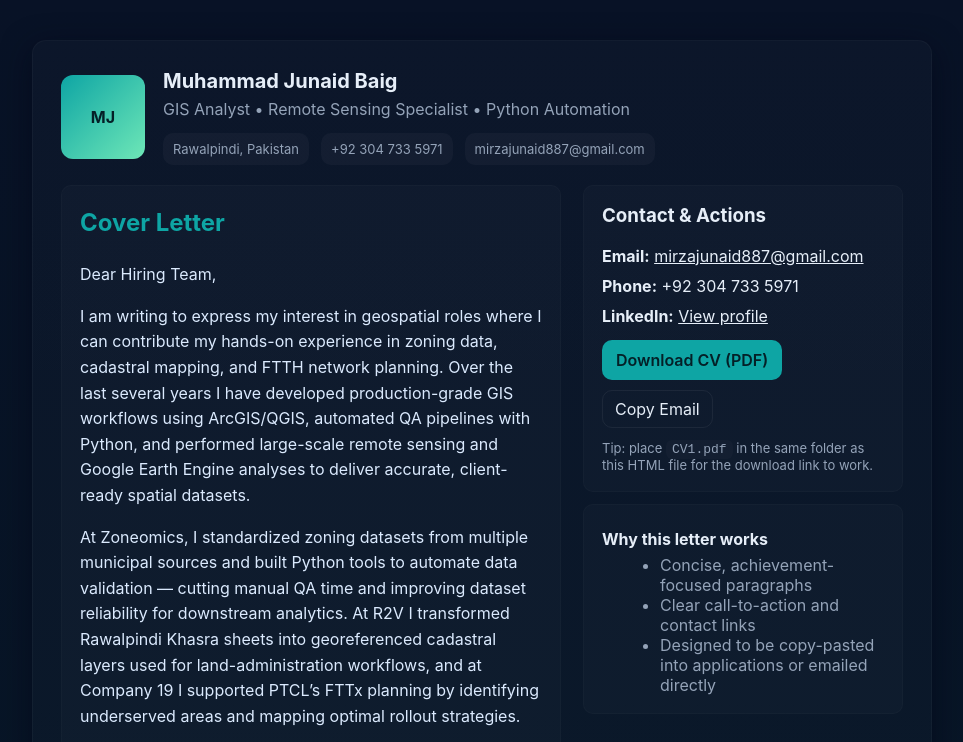
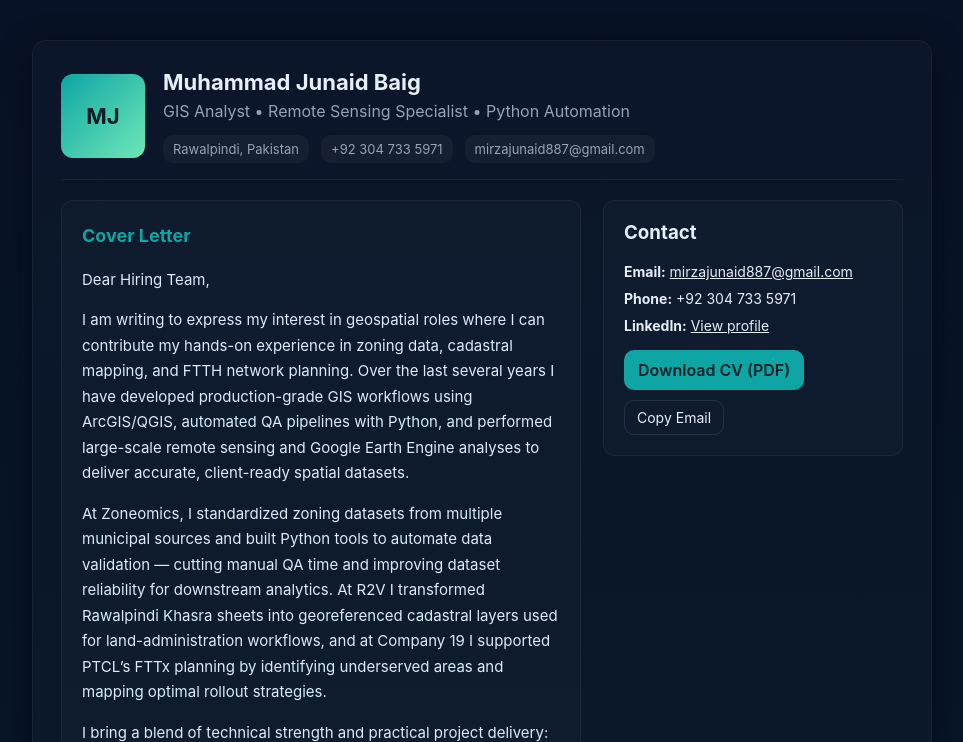
Before and after one commit to GIS-Gynix/Cover-Letter, a plain HTML site: page index.html in a window 1280 px wide. Shown: the top 742 px of the page, without its empty margins (158-1121 px from the left). Drawn offline with Linux system fonts and the light colour scheme.

Commit message:
Update index.html

```diff
--- a/index.html
+++ b/index.html
@@ -5,27 +5,131 @@
   <meta name="viewport" content="width=device-width,initial-scale=1" />
   <title>Muhammad Junaid Baig — Cover Letter</title>
   <style>
-    :root{--bg:#0f1724;--card:#0b1220;--accent:#0ea5a4;--muted:#94a3b8;--text:#e6eef8}
-    *{box-sizing:border-box}
-    body{margin:0;font-family:Inter,Segoe UI,Roboto,Helvetica,Arial,sans-serif;background:linear-gradient(180deg,#081226 0%, #071827 100%);color:var(--text);-webkit-font-smoothing:antialiased}
-    .wrap{max-width:900px;margin:40px auto;padding:28px;background:linear-gradient(180deg, rgba(255,255,255,0.02), rgba(255,255,255,0.01));border-radius:14px;border:1px solid rgba(255,255,255,0.03);box-shadow:0 8px 30px rgba(2,6,23,0.6)}
-    header{display:flex;align-items:center;gap:18px}
-    .avatar{width:84px;height:84px;border-radius:12px;background:linear-gradient(135deg,var(--accent),#6ee7b7);display:flex;align-items:center;justify-content:center;font-weight:700;color:#042027}
-    h1{margin:0;font-size:20px}
-    p.lead{margin:6px 0 14px;color:var(--muted)}
-    .meta{display:flex;gap:12px;flex-wrap:wrap;margin-top:8px}
-    .pill{background:rgba(255,255,255,0.03);padding:8px 10px;border-radius:10px;color:var(--muted);font-size:13px}
-    main{display:grid;grid-template-columns:1fr 320px;gap:22px;margin-top:20px}
-    .card{background:rgba(255,255,255,0.02);padding:18px;border-radius:10px;border:1px solid rgba(255,255,255,0.02)}
-    .cover{line-height:1.6;color:#dbeafe}
-    .cover h2{margin-top:0;color:var(--accent)}
-    aside{position:relative}
-    .contact-list{display:flex;flex-direction:column;gap:10px}
-    .btn{display:inline-block;padding:10px 14px;border-radius:10px;background:var(--accent);color:#042027;text-decoration:none;font-weight:600}
-    .ghost{background:transparent;border:1px solid rgba(255,255,255,0.06);color:var(--text);padding:8px 12px;border-radius:10px;text-decoration:none}
-    footer{margin-top:18px;text-align:center;color:var(--muted);font-size:13px}
-    code{background:rgba(255,255,255,0.02);padding:2px 6px;border-radius:6px}
-    @media (max-width:820px){main{grid-template-columns:1fr}aside{order:-1}}
+    :root {
+      --bg:#0f1724;
+      --card:#0b1220;
+      --accent:#0ea5a4;
+      --muted:#94a3b8;
+      --text:#e6eef8;
+    }
+    * { box-sizing:border-box; }
+    body {
+      margin:0;
+      font-family:Inter,Segoe UI,Roboto,Helvetica,Arial,sans-serif;
+      background:linear-gradient(180deg,#081226 0%, #071827 100%);
+      color:var(--text);
+      -webkit-font-smoothing:antialiased;
+    }
+    .wrap {
+      max-width:900px;
+      margin:40px auto;
+      padding:28px;
+      background:linear-gradient(180deg, rgba(255,255,255,0.02), rgba(255,255,255,0.01));
+      border-radius:14px;
+      border:1px solid rgba(255,255,255,0.05);
+      box-shadow:0 8px 30px rgba(2,6,23,0.6);
+    }
+    header {
+      display:flex;
+      align-items:center;
+      gap:18px;
+      border-bottom:1px solid rgba(255,255,255,0.05);
+      padding-bottom:16px;
+    }
+    .avatar {
+      width:84px;
+      height:84px;
+      border-radius:12px;
+      background:linear-gradient(135deg,var(--accent),#6ee7b7);
+      display:flex;
+      align-items:center;
+      justify-content:center;
+      font-weight:700;
+      font-size:22px;
+      color:#042027;
+    }
+    h1 { margin:0; font-size:22px; }
+    p.lead { margin:6px 0 14px; color:var(--muted); }
+    .meta {
+      display:flex;
+      gap:12px;
+      flex-wrap:wrap;
+      margin-top:8px;
+    }
+    .pill {
+      background:rgba(255,255,255,0.04);
+      padding:6px 10px;
+      border-radius:10px;
+      color:var(--muted);
+      font-size:13px;
+    }
+    main {
+      display:grid;
+      grid-template-columns:1fr 300px;
+      gap:22px;
+      margin-top:20px;
+    }
+    .card {
+      background:rgba(255,255,255,0.02);
+      padding:20px;
+      border-radius:12px;
+      border:1px solid rgba(255,255,255,0.05);
+    }
+    .cover {
+      line-height:1.7;
+      color:#dbeafe;
+      font-size:15px;
+    }
+    .cover h2 {
+      margin-top:0;
+      color:var(--accent);
+      font-size:18px;
+    }
+    aside { position:relative; }
+    .contact-list {
+      display:flex;
+      flex-direction:column;
+      gap:10px;
+      font-size:14px;
+    }
+    .btn {
+      display:inline-block;
+      padding:10px 14px;
+      border-radius:10px;
+      background:var(--accent);
+      color:#042027;
+      text-decoration:none;
+      font-weight:600;
+      transition:background 0.2s;
+    }
+    .btn:hover { background:#12b8b7; }
+    .ghost {
+      background:transparent;
+      border:1px solid rgba(255,255,255,0.1);
+      color:var(--text);
+      padding:8px 12px;
+      border-radius:10px;
+      text-decoration:none;
+      font-size:14px;
+      transition:all 0.2s;
+    }
+    .ghost:hover { border-color:var(--accent); color:var(--accent); }
+    footer {
+      margin-top:24px;
+      text-align:center;
+      color:var(--muted);
+      font-size:13px;
+    }
+    code {
+      background:rgba(255,255,255,0.05);
+      padding:2px 6px;
+      border-radius:6px;
+      font-size:12px;
+    }
+    @media (max-width:820px) {
+      main { grid-template-columns:1fr; }
+      aside { order:-1; }
+    }
   </style>
 </head>
 <body>
@@ -66,42 +170,32 @@
 
         <p>Sincerely,<br><strong>Muhammad Junaid Baig</strong></p>
 
-        <hr style="border:none;border-top:1px solid rgba(255,255,255,0.03);margin:14px 0">
+        <hr style="border:none;border-top:1px solid rgba(255,255,255,0.08);margin:18px 0">
 
-        <p style="font-size:13px;color:var(--muted)">Quick highlights: <code>ArcGIS/QGIS</code> • <code>Python Automation</code> • <code>Google Earth Engine</code> • <code>Cadastral Mapping</code></p>
+        <p style="font-size:13px;color:var(--muted)">
+          Quick highlights: <code>ArcGIS/QGIS</code> • <code>Python Automation</code> • <code>Google Earth Engine</code> • <code>Cadastral Mapping</code>
+        </p>
       </section>
 
       <aside>
         <div class="card">
-          <h3 style="margin-top:0">Contact & Actions</h3>
+          <h3 style="margin-top:0">Contact</h3>
           <div class="contact-list">
             <div><strong>Email:</strong> <a href="mailto:mirzajunaid887@gmail.com" style="color:var(--text)">mirzajunaid887@gmail.com</a></div>
             <div><strong>Phone:</strong> +92 304 733 5971</div>
             <div><strong>LinkedIn:</strong> <a href="https://pk.linkedin.com/in/muhammad-junaid-38b102247" target="_blank" style="color:var(--text)">View profile</a></div>
           </div>
 
-          <div style="margin-top:14px;display:flex;gap:10px;flex-wrap:wrap">
-            <!-- The PDF file should be in the same folder as this HTML as "CV1.pdf" -->
+          <div style="margin-top:16px;display:flex;gap:10px;flex-wrap:wrap">
             <a class="btn" id="downloadPdf" href="CV1.pdf" download>Download CV (PDF)</a>
             <a class="ghost" id="copyEmail">Copy Email</a>
           </div>
-
-          <div style="margin-top:12px;color:var(--muted);font-size:13px">Tip: place <code>CV1.pdf</code> in the same folder as this HTML file for the download link to work.</div>
-        </div>
-
-        <div class="card" style="margin-top:12px">
-          <h4 style="margin:6px 0">Why this letter works</h4>
-          <ul style="margin:6px 0 0 18px;color:var(--muted)">
-            <li>Concise, achievement-focused paragraphs</li>
-            <li>Clear call-to-action and contact links</li>
-            <li>Designed to be copy-pasted into applications or emailed directly</li>
-          </ul>
         </div>
       </aside>
     </main>
 
     <footer>
-      Thank You.
+      © 2025 Muhammad Junaid Baig — All Rights Reserved
     </footer>
   </div>
 
@@ -118,4 +212,3 @@
     });
   </script>
 </body>
-</html>
```
